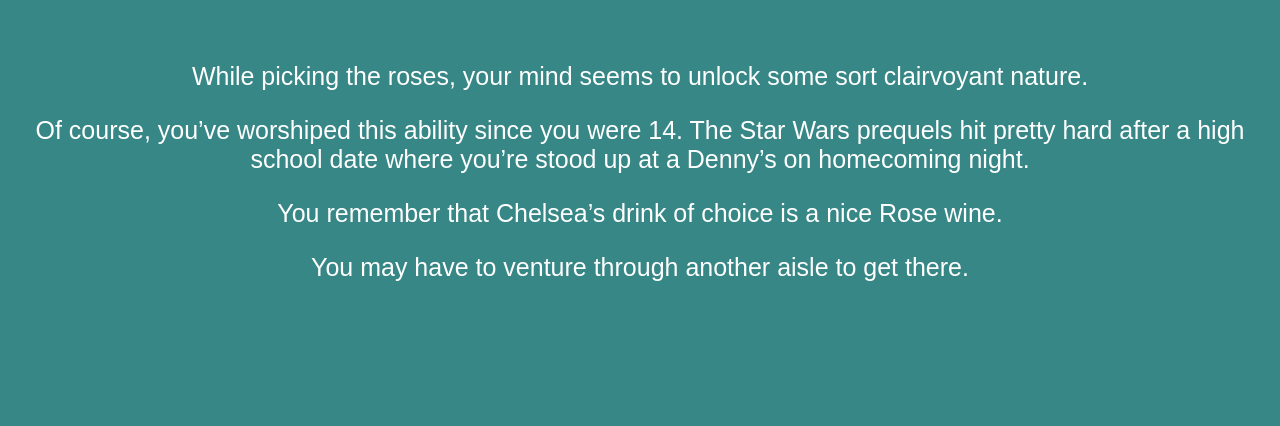
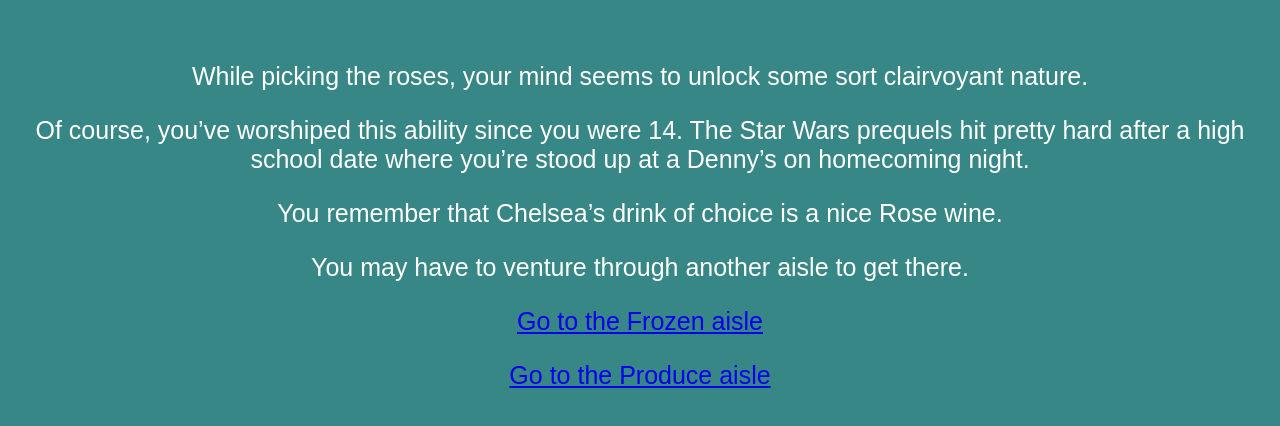
Before and after one commit to meg-charles/traitorjoesgame, a plain HTML site: page roses.html in a window 1280 px wide. Drawn offline with Linux system fonts and the light colour scheme; a web font is replaced by a local one.

Commit message:
Update roses.html

```diff
--- a/roses.html
+++ b/roses.html
@@ -14,6 +14,8 @@
       homecoming night.</p>
     <p>You remember that Chelsea’s drink of choice is a nice Rose wine.</p>
     <p>You may have to venture through another aisle to get there.</p>
+    <p><a href="frozen.html"> Go to the Frozen aisle </a></p>
+    <p><a href="produce.html"> Go to the Produce aisle </a></p>
   </center>
   </body>
 </html>
```
